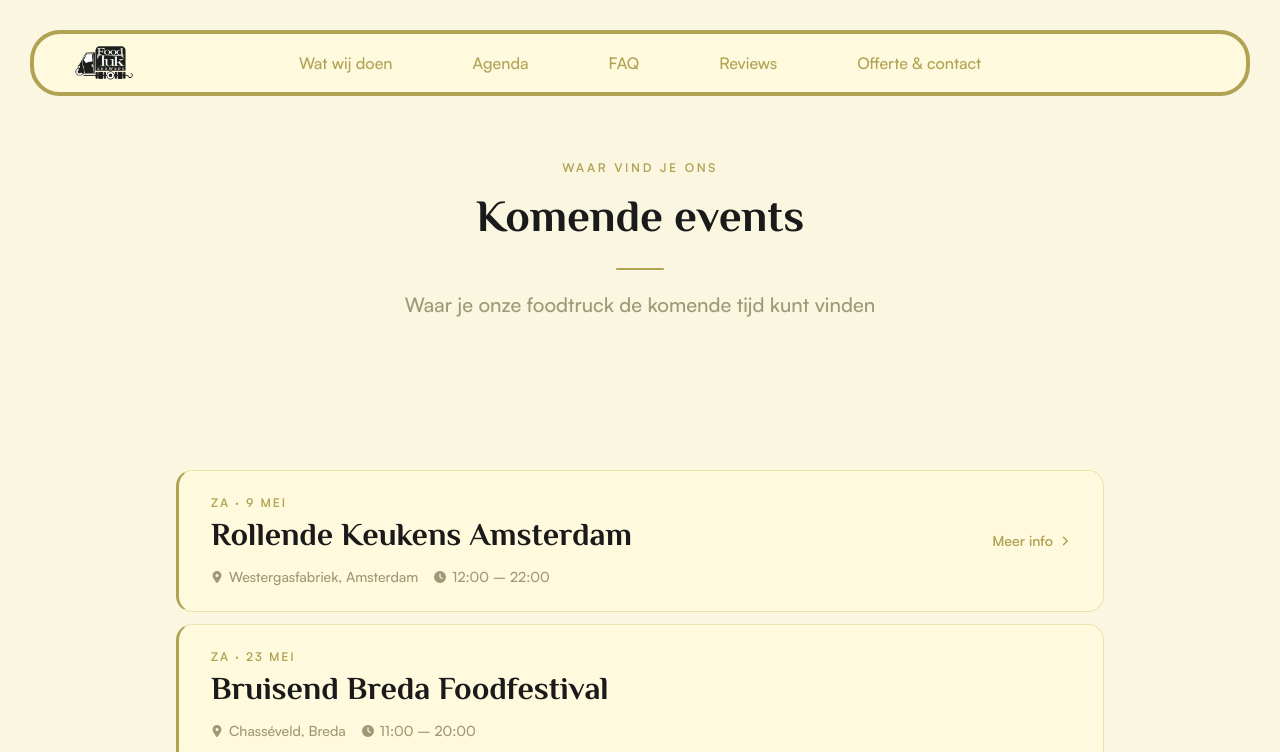
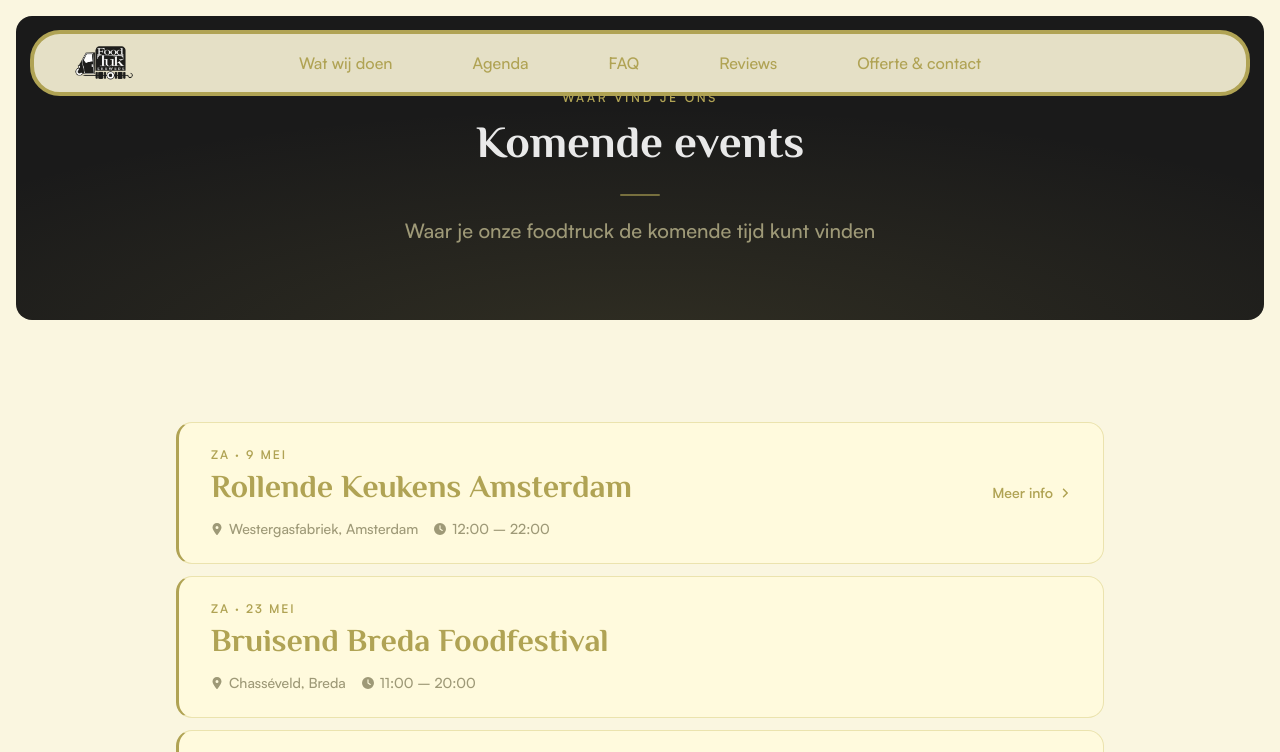
Before and after one commit to myramax/food-tuk, an Astro site: page /agenda in a window 1280 px wide. Shown: the top 752 px of the page. Built offline with nearby package versions, Linux system fonts and the light colour scheme; Astro itself is replaced by a stand-in of ours.

Commit message:
fix: donkere hero terug + event-naam naar text-brand-primary
Co-Authored-By: Claude Sonnet 4.6 <noreply@anthropic.com>

```diff
--- a/src/components/AgendaEventsSection.astro
+++ b/src/components/AgendaEventsSection.astro
@@ -20,7 +20,7 @@ const hasEvents = page.events.length > 0;
               <p class="font-body text-xs font-semibold uppercase tracking-[0.16em] text-brand-primary">
                 {event.dayName} · {event.day} {event.month}
               </p>
-              <h2 class="mt-1 font-display text-heading font-bold leading-snug text-brand-dark">
+              <h2 class="mt-1 font-display text-heading font-bold leading-snug text-brand-primary">
                 {event.name}
               </h2>
               <div class="mt-2 flex flex-wrap gap-x-4 gap-y-0.5">
--- a/src/components/AgendaHeroSection.astro
+++ b/src/components/AgendaHeroSection.astro
@@ -4,19 +4,23 @@ import { getPageContent } from '../content';
 const { heading, subhead } = getPageContent('agenda');
 ---
 
-<section class="bg-brand-light px-4">
+<section class="px-4 pt-4">
   <div class="mx-auto w-full">
-    <div class="flex min-h-[38vh] flex-col items-center justify-center pt-[140px] pb-12 text-center md:pt-[160px]">
-      <p class="mb-4 font-body text-xs font-semibold uppercase tracking-[0.22em] text-brand-primary">
+    <div class="relative flex min-h-[38vh] items-center justify-center overflow-hidden rounded-[16px] bg-brand-dark px-6 md:px-[60px]">
+      <div class="absolute inset-0 bg-[radial-gradient(ellipse_70%_80%_at_50%_110%,rgba(176,163,84,0.15),transparent)]"></div>
+
+      <div class="relative reveal flex flex-col items-center text-center">
+        <p class="mb-3 font-body text-xs font-semibold uppercase tracking-[0.22em] text-brand-primary">
           Waar vind je ons
         </p>
-      <h1 class="reveal font-display text-display font-bold leading-tight text-brand-dark">
+        <h1 class="font-display text-display font-bold leading-tight text-text">
           {heading}
         </h1>
-      <div class="mt-5 h-[2px] w-12 rounded-full bg-brand-primary"></div>
+        <div class="mt-5 h-[2px] w-10 rounded-full bg-brand-primary opacity-60"></div>
         <p class="mt-5 max-w-[480px] text-brand-subtle">
           {subhead}
         </p>
       </div>
     </div>
+  </div>
 </section>
```
Lines whose indentation alone changed are shown as unchanged.
